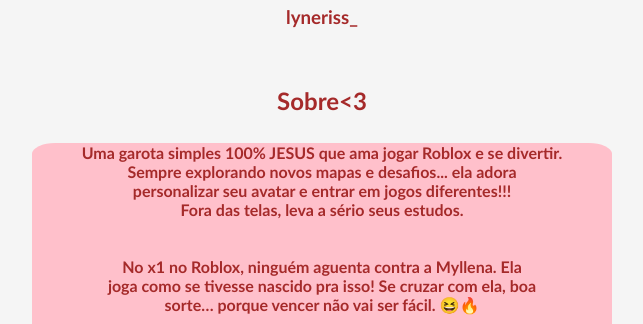
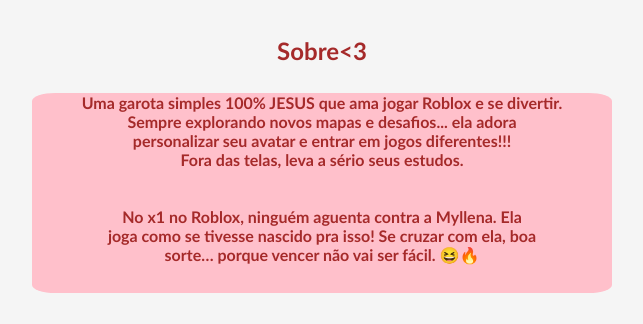
Before and after one commit to Guebrou/MyllenaNeris, a plain HTML site: page index.html in a window 1280 px wide. Shown: the part 163-487 px from the top of the page, without its empty margins (318-961 px from the left). Drawn offline with Linux system fonts and the light colour scheme.

Commit message:
Update style.css

```diff
--- a/style.css
+++ b/style.css
@@ -21,13 +21,14 @@ footer{
     justify-content: center;
 }
 .container{
-    padding: 50px;
+    width: 100%;
+    height: 100dvh;
 }
 p{
     text-align: center;
     background-color: pink;
     border-radius:4%;
-    height: 270px;
+    height: 200px;
     width: 580px;
 }
 .classemain{
```
